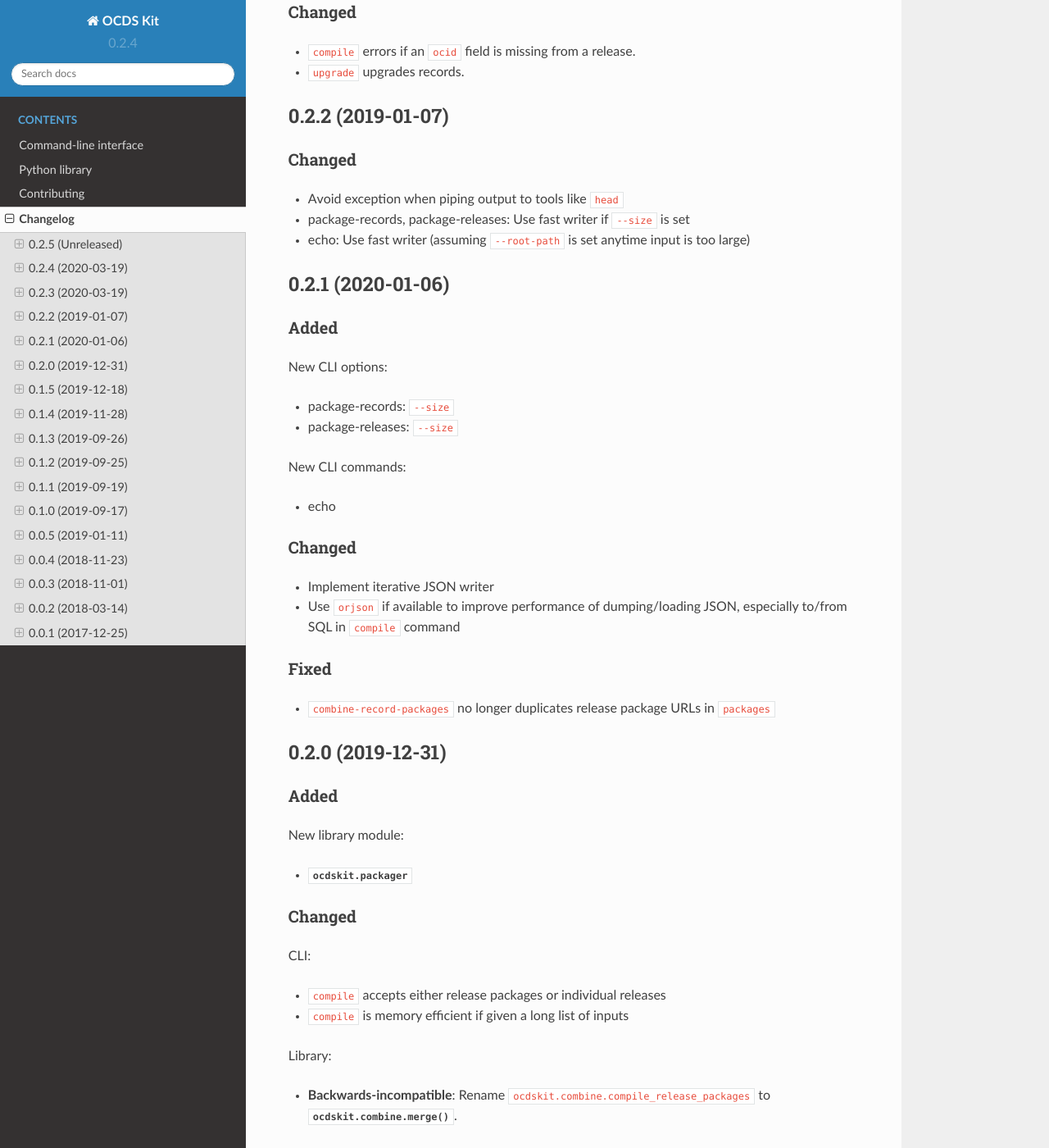
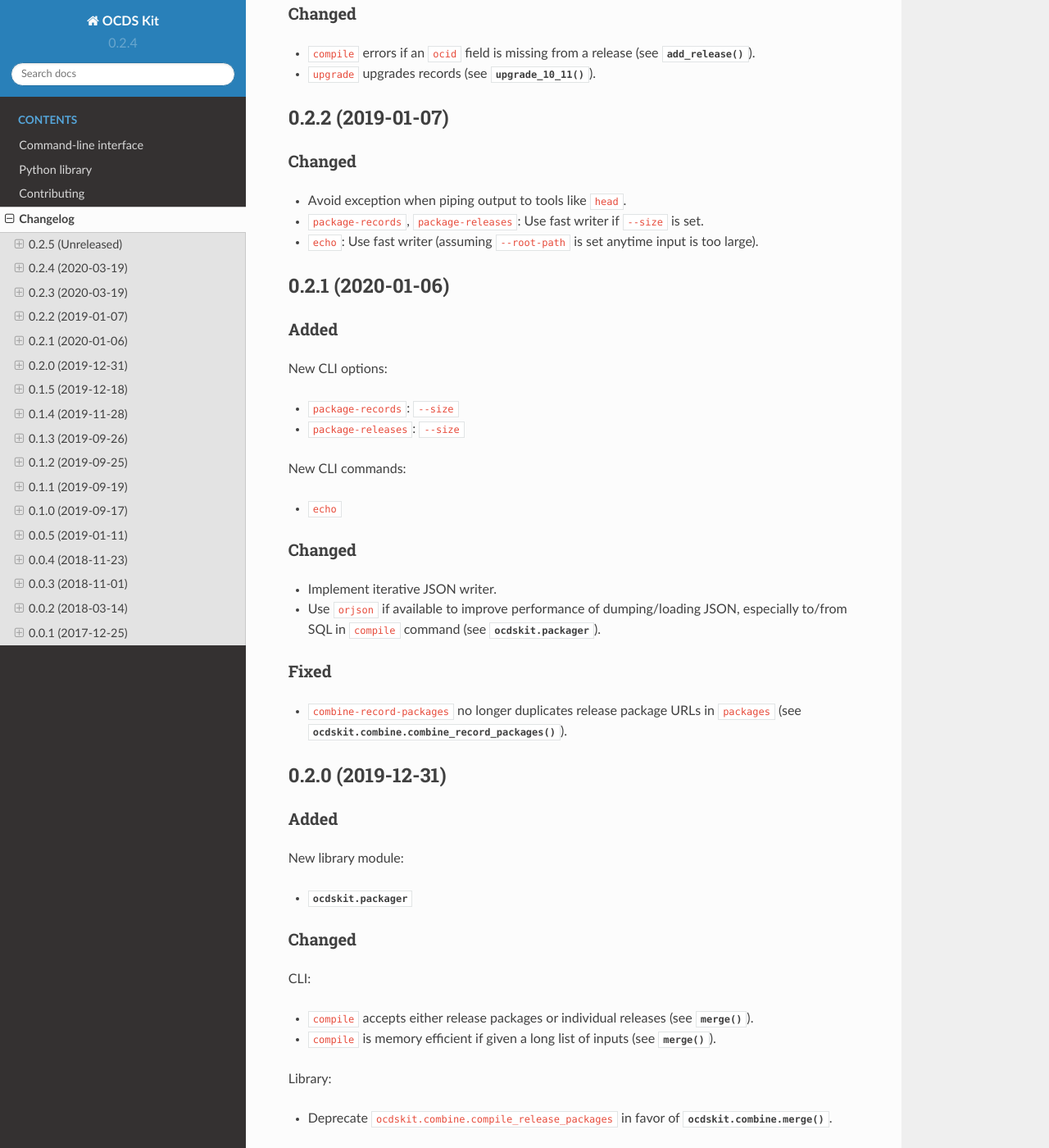
Before and after one commit to open-contracting/ocdskit, a Sphinx documentation site: the page built from docs/changelog.rst, in a window 1280 px wide and 1400 px high, scrolled down 792 px. Shown: the whole window at 82% size. Built offline with Sphinx 7.4.7 and the Read the Docs theme 2.0.0, drawn with Linux system fonts in a browser that asks for light colours; pages that are not in the unit, such as notebooks, are missing from menus; some of the changed text lies outside the part shown.

Commit message:
Improve changelog formatting and references

```diff
--- a/docs/changelog.rst
+++ b/docs/changelog.rst
@@ -7,7 +7,7 @@ Changelog
 Fixed
 ~~~~~
 
--  :meth:`ocdskit.combine.combine_record_packages` and :meth:`~ocdskit.combine.combine_release_packages` no longer error if the `"records"` and `"releases"` fields aren't set.
+-  ``combine-record-packages`` and ``combine-release-packages`` no longer error if the ``"records"`` and ``"releases"`` fields aren't set (see :meth:`~ocdskit.combine.combine_record_packages`, :meth:`~ocdskit.combine.combine_release_packages`).
 
 0.2.4 (2020-03-19)
 ------------------
@@ -25,7 +25,7 @@ Added
 
 New CLI commands:
 
--  convert-to-oc4ids
+-  ``convert-to-oc4ids``
 
 New library module:
 
@@ -34,8 +34,8 @@ New library module:
 Changed
 ~~~~~~~
 
--  ``compile`` errors if an ``ocid`` field is missing from a release.
--  ``upgrade`` upgrades records.
+-  ``compile`` errors if an ``ocid`` field is missing from a release (see :meth:`~ocdskit.packager.AbstractBackend.add_release`).
+-  ``upgrade`` upgrades records (see :meth:`~ocdskit.upgrade.upgrade_10_11`).
 
 0.2.2 (2019-01-07)
 ------------------
@@ -43,9 +43,9 @@ Changed
 Changed
 ~~~~~~~
 
--  Avoid exception when piping output to tools like ``head``
--  package-records, package-releases: Use fast writer if ``--size`` is set
--  echo: Use fast writer (assuming ``--root-path`` is set anytime input is too large)
+-  Avoid exception when piping output to tools like ``head``.
+-  ``package-records``, ``package-releases``: Use fast writer if ``--size`` is set.
+-  ``echo``: Use fast writer (assuming ``--root-path`` is set anytime input is too large).
 
 0.2.1 (2020-01-06)
 ------------------
@@ -55,23 +55,23 @@ Added
 
 New CLI options:
 
--  package-records: ``--size``
--  package-releases: ``--size``
+-  ``package-records``: ``--size``
+-  ``package-releases``: ``--size``
 
 New CLI commands:
 
--  echo
+-  ``echo``
 
 Changed
 ~~~~~~~
 
--  Implement iterative JSON writer
--  Use ``orjson`` if available to improve performance of dumping/loading JSON, especially to/from SQL in ``compile`` command
+-  Implement iterative JSON writer.
+-  Use ``orjson`` if available to improve performance of dumping/loading JSON, especially to/from SQL in ``compile`` command (see :mod:`ocdskit.packager`).
 
 Fixed
 ~~~~~
 
--  ``combine-record-packages`` no longer duplicates release package URLs in ``packages``
+-  ``combine-record-packages`` no longer duplicates release package URLs in ``packages`` (see :meth:`ocdskit.combine.combine_record_packages`).
 
 0.2.0 (2019-12-31)
 ------------------
@@ -88,17 +88,17 @@ Changed
 
 CLI:
 
--  ``compile`` accepts either release packages or individual releases
--  ``compile`` is memory efficient if given a long list of inputs
+-  ``compile`` accepts either release packages or individual releases (see :meth:`~ocdskit.combine.merge`).
+-  ``compile`` is memory efficient if given a long list of inputs (see :meth:`~ocdskit.combine.merge`).
 
 Library:
 
--  **Backwards-incompatible**: Rename ``ocdskit.combine.compile_release_packages`` to :meth:`ocdskit.combine.merge`.
+-  Deprecate ``ocdskit.combine.compile_release_packages`` in favor of :meth:`ocdskit.combine.merge`.
 
 Fixed
 ~~~~~
 
--  ``--linked-releases`` no longer uses the same linked releases for all records
+-  ``--linked-releases`` no longer uses the same linked releases for all records (see :meth:`~ocdskit.packager.Packager.output_records`).
 
 0.1.5 (2019-12-18)
 ------------------
@@ -121,15 +121,15 @@ Added
 
 New CLI options:
 
--  combine-record-packages: ``--fake``
--  combine-release-packages: ``--fake``
--  compile: ``--fake``
--  package-records: ``--fake``
--  package-releases: ``--fake``
+-  ``combine-record-packages``: ``--fake``
+-  ``combine-release-packages``: ``--fake``
+-  ``compile``: ``--fake``
+-  ``package-records``: ``--fake``
+-  ``package-releases``: ``--fake``
 
 New CLI commands:
 
--  package-records
+-  ``package-records``
 
 New library methods:
 
@@ -180,15 +180,46 @@ Added
 
 New CLI commands:
 
--  detect-format
+-  ``detect-format``
 
 New CLI options:
 
--  package-releases: ``--uri``, ``--published-date``, ``--publisher-name``, ``--publisher-uri``, ``--publisher-scheme``, ``--publisher-uid``
--  compile: ``--publisher-name``, ``--publisher-uri``, ``--publisher-scheme``, ``--publisher-uid``
--  combine-record-packages: ``--publisher-name``, ``--publisher-uri``, ``--publisher-scheme``, ``--publisher-uid``
--  combine-release-packages: ``--publisher-name``, ``--publisher-uri``, ``--publisher-scheme``, ``--publisher-uid``
--  mapping-sheet: ``--order-by``, ``--infer-required``, ``--extension``, ``--extension-field``
+-  ``package-releases``:
+
+   -  ``--uri``
+   -  ``--published-date``
+   -  ``--publisher-name``
+   -  ``--publisher-uri``
+   -  ``--publisher-scheme``
+   -  ``--publisher-uid``
+
+-  ``compile``:
+
+   -  ``--publisher-name``
+   -  ``--publisher-uri``
+   -  ``--publisher-scheme``
+   -  ``--publisher-uid``
+
+-  ``combine-record-packages``:
+
+   -  ``--publisher-name``
+   -  ``--publisher-uri``
+   -  ``--publisher-scheme``
+   -  ``--publisher-uid``
+
+-  ``combine-release-packages``:
+
+   -  ``--publisher-name``
+   -  ``--publisher-uri``
+   -  ``--publisher-scheme``
+   -  ``--publisher-uid``
+
+-  ``mapping-sheet``:
+
+   -  ``--order-by``
+   -  ``--infer-required``
+   -  ``--extension``
+   -  ``--extension-field``
 
 The ``--root-path`` option is added to all OCDS commands.
 
@@ -204,7 +235,7 @@ New library methods:
 Changed
 ~~~~~~~
 
--  **Backwards-incompatible**: :meth:`ocdskit.upgrade.upgrade_10_10`, :meth:`~ocdskit.upgrade.upgrade_11_11` and :meth:`~ocdskit.upgrade.upgrade_10_11` now return data, instead of only editing in-place.
+-  **Backwards-incompatible**: :meth:`~ocdskit.upgrade.upgrade_10_10`, :meth:`~ocdskit.upgrade.upgrade_11_11` and :meth:`~ocdskit.upgrade.upgrade_10_11` now return data, instead of only editing in-place.
 -  **Backwards-incompatible**: ``mapping-sheet`` and ``schema-report`` now read a file argument instead of standard input, to support schema that ``$ref`` other schema.
 -  ``mapping-sheet`` and ``schema-report`` support schema from: Open Contracting for Infrastructure Data Standard (OC4IDS), Beneficial Ownership Data Standard (BODS), and Social Investment Data Lab Specification (SEDL).
 -  ``mapping-sheet`` outputs:
@@ -240,12 +271,12 @@ New CLI options:
 
       -  If not set, these will be ``null`` instead of the ``uri`` and ``publishedDate`` of the last package.
 
--  combine-record-packages: ``--uri``, ``--published-date``
--  combine-release-packages: ``--uri``, ``--published-date``
+-  ``combine-record-packages``: ``--uri``, ``--published-date``
+-  ``combine-release-packages``: ``--uri``, ``--published-date``
 
 New CLI commands:
 
--  upgrade
+-  ``upgrade``
 
 Changed
 ~~~~~~~
@@ -330,10 +361,10 @@ Added
 
 New CLI commands:
 
--  combine-record-packages
--  combine-release-packages
--  compile
--  mapping-sheet
--  measure
--  tabulate
--  validate
+-  ``combine-record-packages``
+-  ``combine-release-packages``
+-  ``compile``
+-  ``mapping-sheet``
+-  ``measure``
+-  ``tabulate``
+-  ``validate``
```
Also changed, not shown: other parts of docs/changelog.rst (+13 -13 lines).
